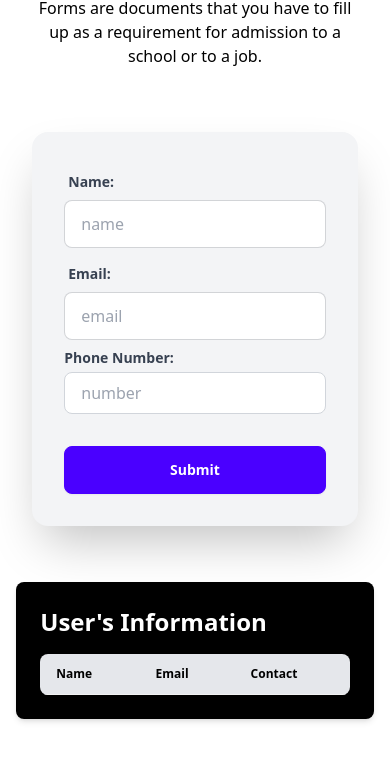
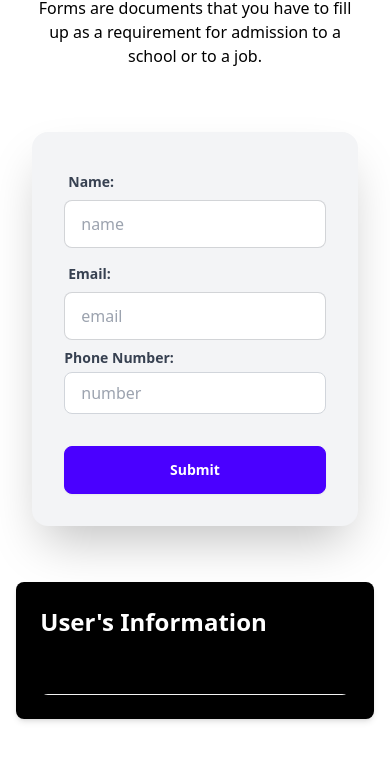
Before and after one commit to shahinur69/FormAsEmail, a plain HTML site: page index.html in a window 390 px wide. Shown: the part 172-932 px from the top of the page. Drawn offline with nearby package versions, Linux system fonts and the light colour scheme.

Commit message:
added bg

```diff
--- a/index.html
+++ b/index.html
@@ -55,7 +55,7 @@
                 <h2 class="text-2xl font-bold mb-4">User's Information</h2>
                 <div class="overflow-x-auto rounded-lg">
                     <table id="dataTable" class="table w-full table-zebra">
-                        <thead class="bg-gray-200">
+                        <thead class="lg:bg-gray-200 bg-black">
                             <tr class="text-black font-bold">
                                 <th>Name</th>
                                 <th>Email</th>
```
